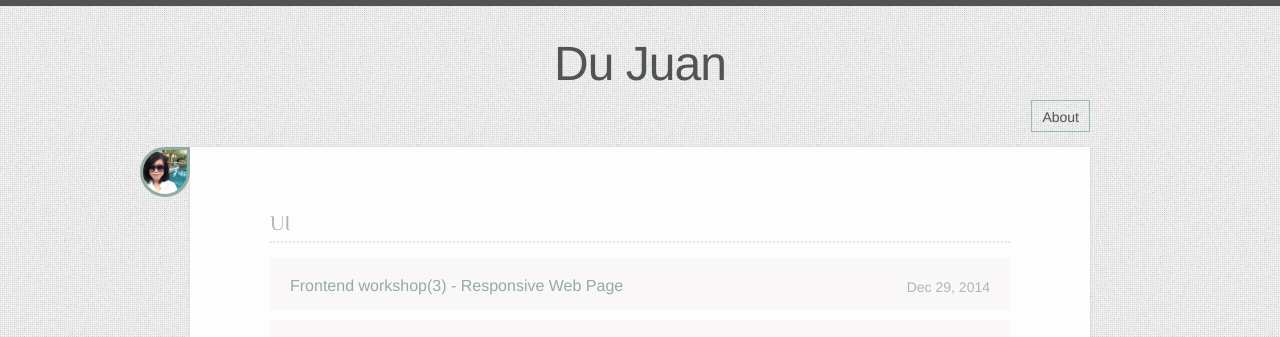
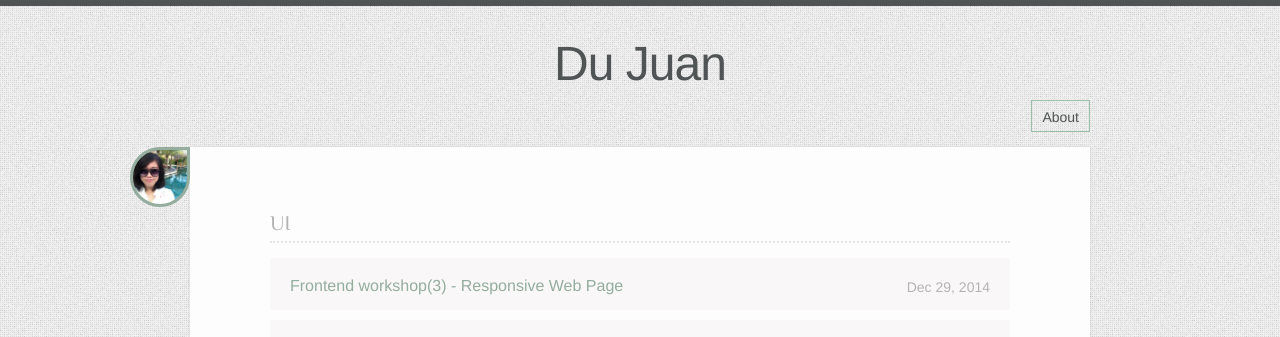
Before and after one commit to dujuanxian/dujuanxian.github.com, a Jekyll site: the page built from index.html, in a window 1280 px wide. Shown: the top 337 px of the page. Built offline with Jekyll 4.4.1, drawn with Linux system fonts in a browser that asks for light colours; some web fonts are replaced; comment, search, counter and statistics services are not loaded.

Commit message:
update my photo size

```diff
--- a/_sass/_base.scss
+++ b/_sass/_base.scss
@@ -216,10 +216,10 @@ pre {
     &:before {
         content: " ";
         position: absolute;
-        width: 50px;
-        height: 50px;
+        width: $logo-size;
+        height: $logo-size;
         top: 0;
-        left: -50px;
+        left: -$logo-size;
         background: url("../images/me.png") 100% 70% no-repeat;
         background-size: cover;
         border-radius: 100%;
--- a/css/main.scss
+++ b/css/main.scss
@@ -11,7 +11,7 @@ $base-font-size:   16px;
 $small-font-size:  $base-font-size * 0.875;
 $big-font-size:    20px;
 $base-line-height: 1.6;
-
+$logo-size:        60px;
 $spacing-unit:     30px;
 
 $text-color:       #505454;
```
